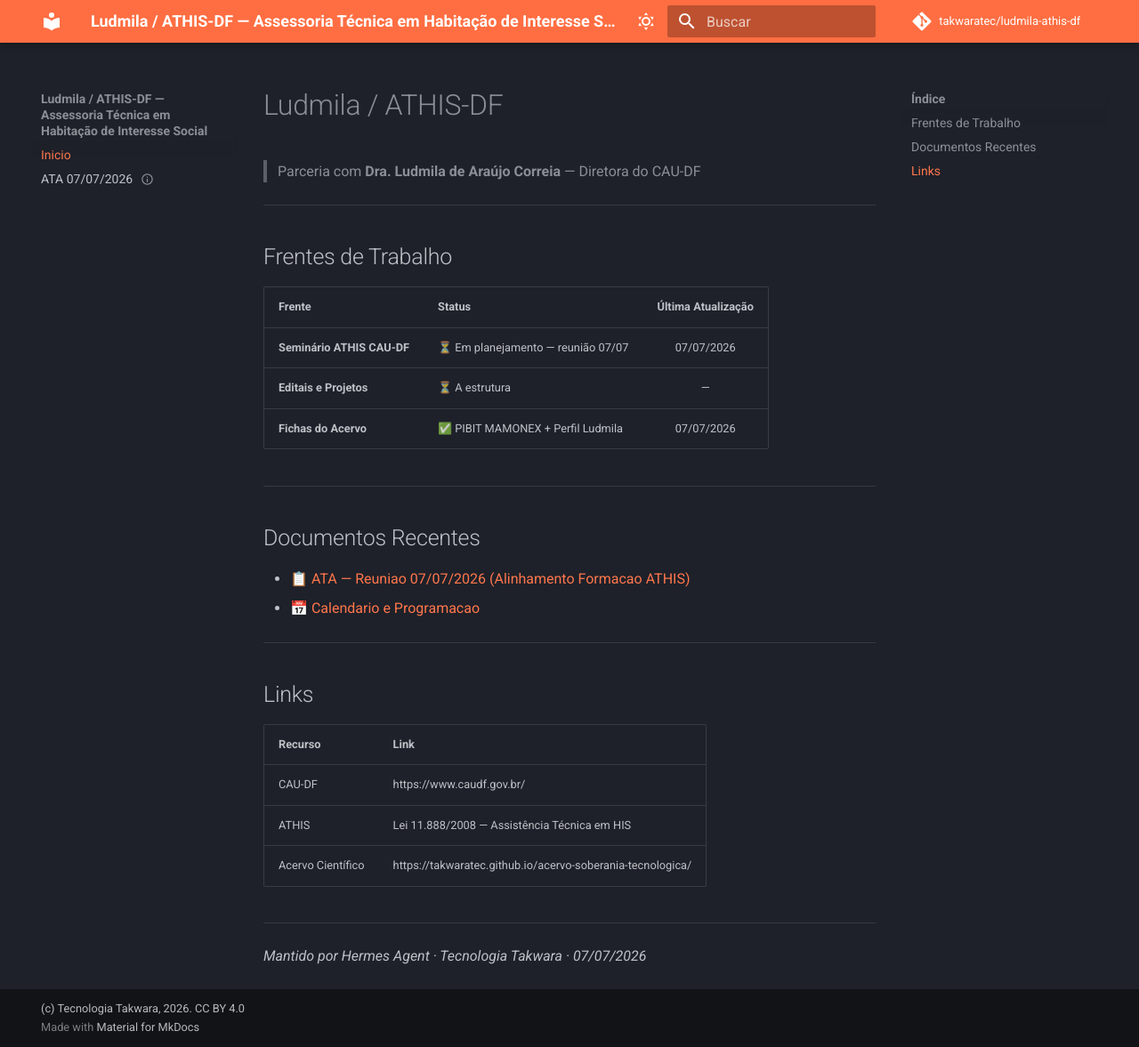
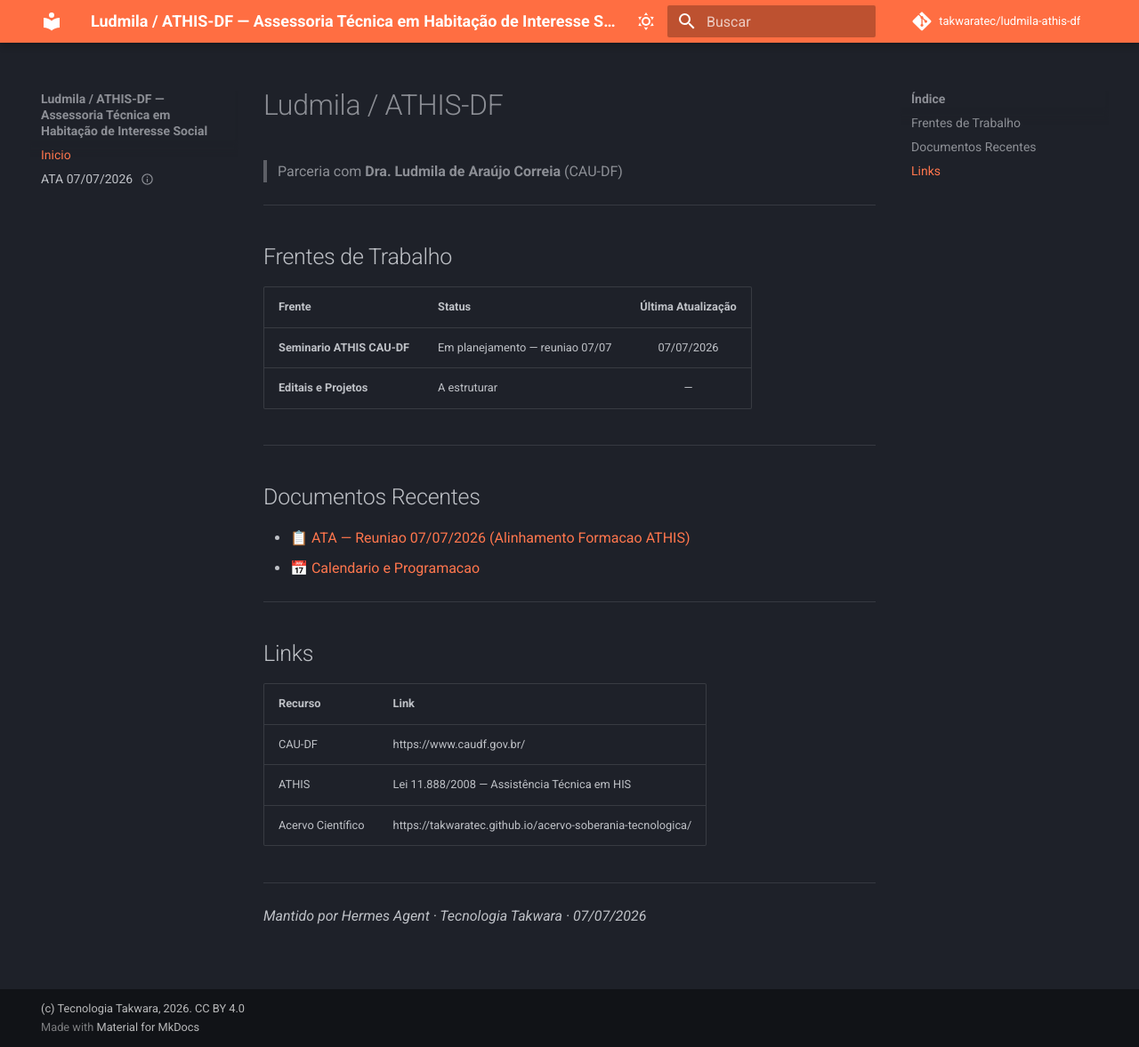
Before and after one commit to takwaratec/ludmila-athis-df, an MkDocs documentation site: the page built from docs/index.md, in a window 1280 px wide and 1177 px high. Shown: the whole window at 89% size. Built offline with MkDocs 1.6.1 and Material for MkDocs 9.7.7, drawn with Linux system fonts in a browser that asks for light colours; comment, search, counter and statistics services are not loaded.

Commit message:
fix: Ludmila sem cargo - nao e diretora CAU. Removida ficha PIBIT (fora do escopo)

```diff
--- a/docs/index.md
+++ b/docs/index.md
@@ -1,6 +1,6 @@
 # Ludmila / ATHIS-DF
 
-> Parceria com **Dra. Ludmila de Araújo Correia** — Diretora do CAU-DF
+> Parceria com **Dra. Ludmila de Araújo Correia** (CAU-DF)
 
 ---
 
@@ -8,9 +8,8 @@
 
 | Frente | Status | Última Atualização |
 |--------|--------|:------------------:|
-| **Seminário ATHIS CAU-DF** | ⏳ Em planejamento — reunião 07/07 | 07/07/2026 |
-| **Editais e Projetos** | ⏳ A estrutura | — |
-| **Fichas do Acervo** | ✅ PIBIT MAMONEX + Perfil Ludmila | 07/07/2026 |
+| **Seminario ATHIS CAU-DF** | Em planejamento — reuniao 07/07 | 07/07/2026 |
+| **Editais e Projetos** | A estruturar | — |
 
 ---
 
```
Also changed, not shown: AGENTS.md (+1 -1 lines).
